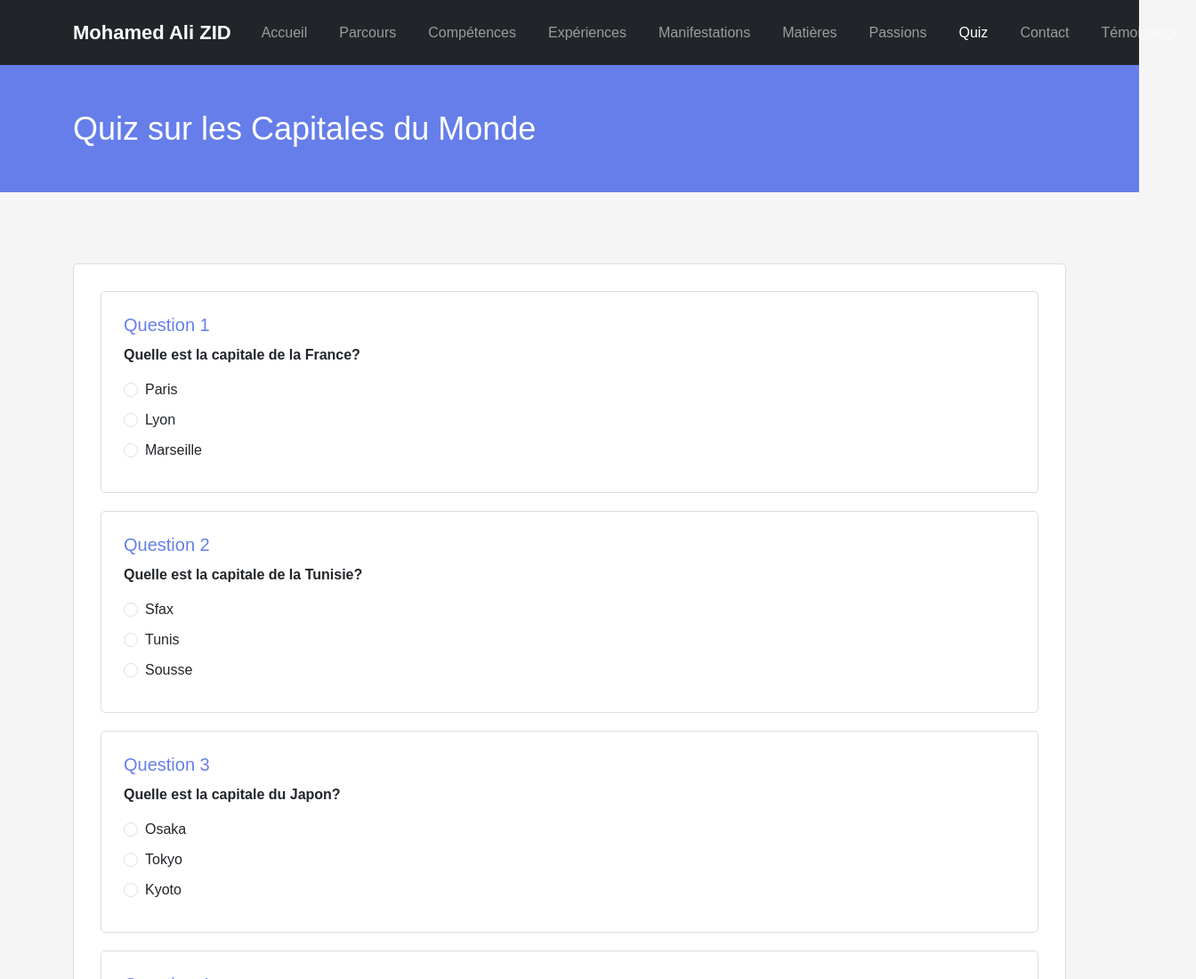
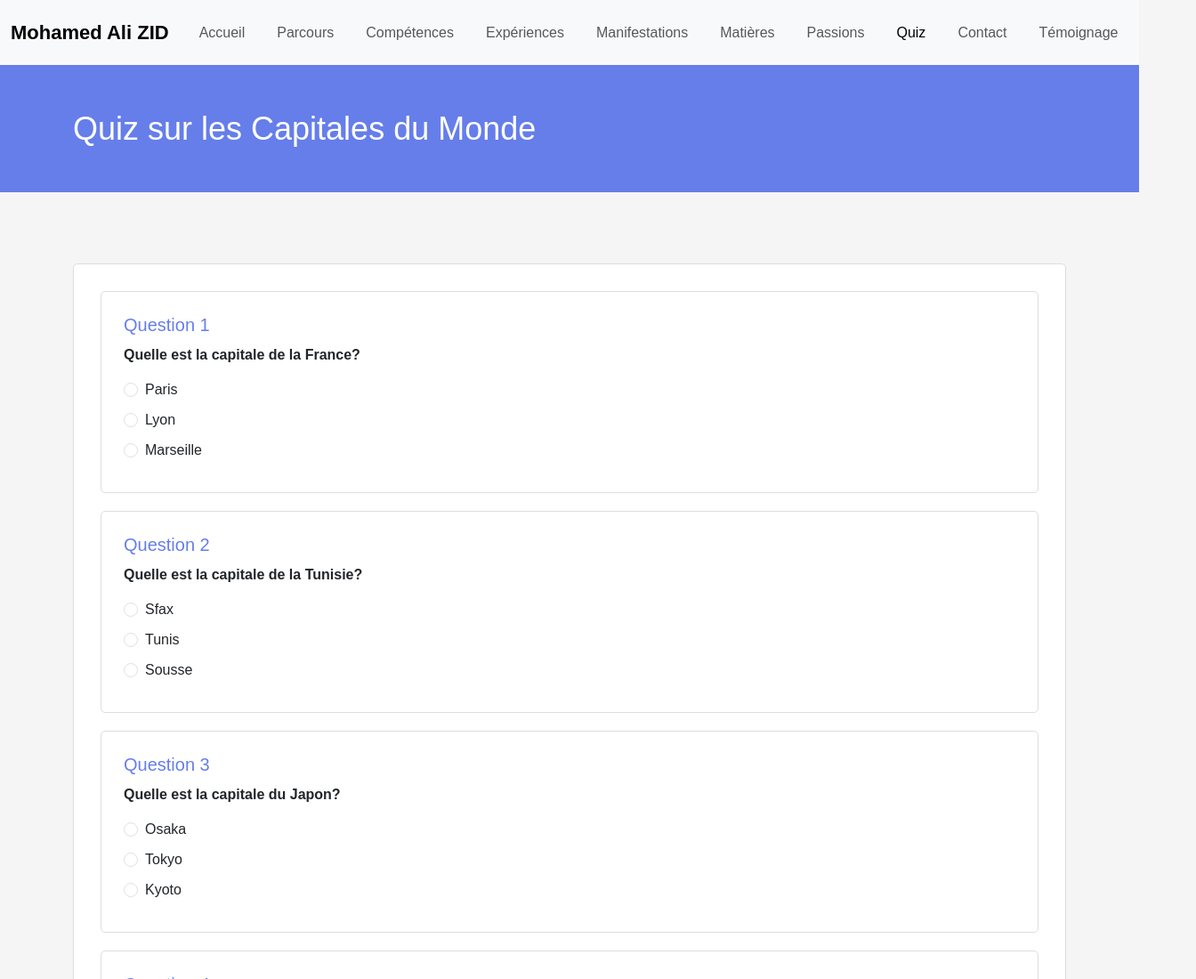
Before and after one commit to daly-zyd/web1-project, a plain HTML site: page quiz.html in a window 1280 px wide. Shown: the top 1100 px of the page at 89% size, 1344 px wide, since content can reach past the window. Drawn offline with nearby package versions, Linux system fonts and the light colour scheme.

Commit message:
Update project files and add new features

```diff
--- a/js/quiz.js
+++ b/js/quiz.js
@@ -1,63 +1,43 @@
 function validerQuiz() {
-    var reponsesCorrectes = {
-        q1: 'a',
-        q2: 'b',
-        q3: 'b',
-        q4: 'a',
-        q5: 'b',
-        q6: 'a',
-        q7: 'b',
-        q8: 'b',
-        q9: 'b',
-        q10: 'b',
-        q11: 'c',
-        q12: 'b'
-    };
+    var bonnesReponses = ['a','b','b','a','b','a','b','b','b','b','c','b'];
+    var questions = [
+        'Capitale de la France? - Paris',
+        'Capitale de la Tunisie? - Tunis',
+        'Capitale du Japon? - Tokyo',
+        'Capitale de l\'Allemagne? - Berlin',
+        'Capitale de l\'Égypte? - Le Caire',
+        'Capitale de l\'Espagne? - Madrid',
+        'Capitale de l\'Italie? - Rome',
+        'Capitale du Canada? - Ottawa',
+        'Capitale du Brésil? - Brasilia',
+        'Capitale de l\'Australie? - Canberra',
+        'Capitale du Maroc? - Rabat',
+        'Capitale de la Chine? - Pékin'
+    ];
 
-    var listeQuestions = {
-        q1: 'Quelle est la capitale de la France? - Réponse: Paris',
-        q2: 'Quelle est la capitale de la Tunisie? - Réponse: Tunis',
-        q3: 'Quelle est la capitale du Japon? - Réponse: Tokyo',
-        q4: 'Quelle est la capitale de l\'Allemagne? - Réponse: Berlin',
-        q5: 'Quelle est la capitale de l\'Égypte? - Réponse: Le Caire',
-        q6: 'Quelle est la capitale de l\'Espagne? - Réponse: Madrid',
-        q7: 'Quelle est la capitale de l\'Italie? - Réponse: Rome',
-        q8: 'Quelle est la capitale du Canada? - Réponse: Ottawa',
-        q9: 'Quelle est la capitale du Brésil? - Réponse: Brasilia',
-        q10: 'Quelle est la capitale de l\'Australie? - Réponse: Canberra',
-        q11: 'Quelle est la capitale du Maroc? - Réponse: Rabat',
-        q12: 'Quelle est la capitale de la Chine? - Réponse: Pékin'
-    };
-
-    for (var q in reponsesCorrectes) {
-        var reponseChoisie = document.querySelector('input[name="' + q + '"]:checked');
-        if (!reponseChoisie) {
-            var numeroQuestion = q.replace('q', '');
-            alert('Veuillez répondre à la question ' + numeroQuestion);
+    for (var i = 1; i <= 12; i++) {
+        if (!document.querySelector('input[name="q' + i + '"]:checked')) {
+            alert('Veuillez répondre à la question ' + i);
             return;
         }
     }
 
-    var pointage = 0;
-    var texteCorrections = '<h4>Résultats détaillés:</h4><ul>';
+    var score = 0;
+    var resultats = '<h4>Résultats:</h4><ul>';
 
-    for (var q in reponsesCorrectes) {
-        var reponseChoisie = document.querySelector('input[name="' + q + '"]:checked');
-        var estCorrect = reponseChoisie && reponseChoisie.value === reponsesCorrectes[q];
+    for (var i = 1; i <= 12; i++) {
+        var reponse = document.querySelector('input[name="q' + i + '"]:checked').value;
+        var correct = reponse === bonnesReponses[i-1];
 
-        if (estCorrect) {
-            pointage++;
-            texteCorrections += '<li style="color: green;">' + listeQuestions[q] + '</li>';
-        } else {
-            texteCorrections += '<li style="color: red;">' + listeQuestions[q] + '</li>';
-        }
+        if (correct) score++;
+
+        resultats += '<li style="color: ' + (correct ? 'green' : 'red') + ';">' + questions[i-1] + '</li>';
     }
 
-    texteCorrections += '</ul>';
+    resultats += '</ul>';
 
-    document.getElementById('score').textContent = pointage;
-    document.getElementById('corrections').innerHTML = texteCorrections;
+    document.getElementById('score').textContent = score;
+    document.getElementById('corrections').innerHTML = resultats;
     document.getElementById('resultat').style.display = 'block';
-
     document.getElementById('resultat').scrollIntoView();
 }
--- a/quiz.html
+++ b/quiz.html
@@ -10,14 +10,14 @@
 </head>
 <body>
     <header class="entete">
-        <nav class="barre-nav navbar navbar-expand-lg navbar-dark bg-dark">
-            <div class="container">
+        <nav class="barre-nav navbar navbar-expand-lg bg-body-tertiary">
+            <div class="container-fluid">
                 <a class="titre-site navbar-brand" href="index.html">Mohamed Ali ZID</a>
-                <button class="navbar-toggler" type="button" data-bs-toggle="collapse" data-bs-target="#navbarNav">
+                <button class="navbar-toggler" type="button" data-bs-toggle="collapse" data-bs-target="#navbarNav" aria-controls="navbarNav" aria-expanded="false" aria-label="Toggle navigation">
                     <span class="navbar-toggler-icon"></span>
                 </button>
                 <div class="collapse navbar-collapse" id="navbarNav">
-                    <ul class="navbar-nav ms-auto">
+                    <ul class="navbar-nav me-auto mb-2 mb-lg-0">
                         <li class="nav-item">
                             <a class="lien-menu nav-link" href="index.html">Accueil</a>
                         </li>
```
Also changed, not shown: competences.html (+4 -4 lines), contact.html (+4 -4 lines), experiences.html (+4 -4 lines), index.html (+4 -4 lines), manifestations.html (+4 -4 lines), matieres.html (+4 -4 lines), parcours.html (+4 -4 lines), passions.html (+4 -4 lines), temoignage.html (+4 -4 lines), lien github.txt (added), 1 other file.
